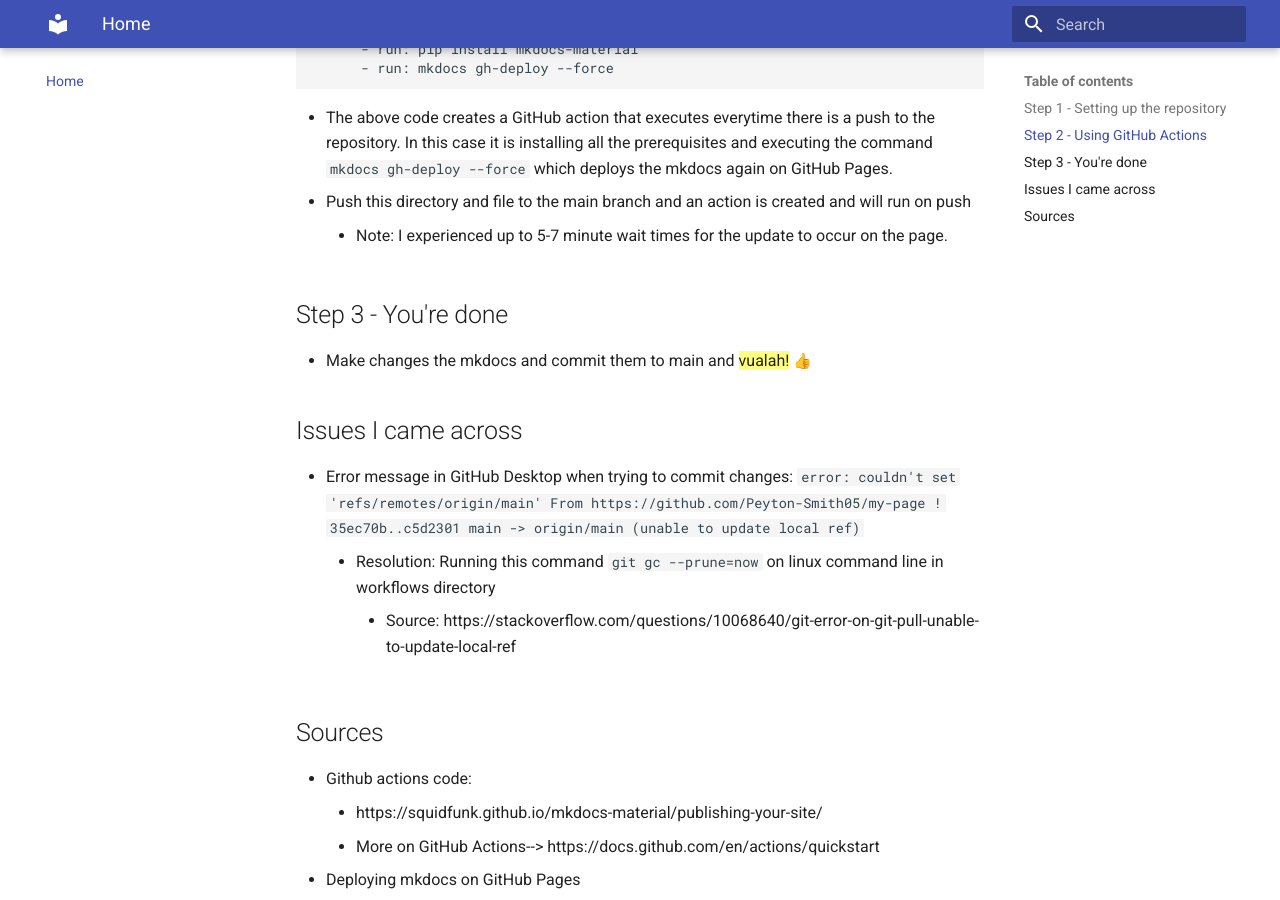
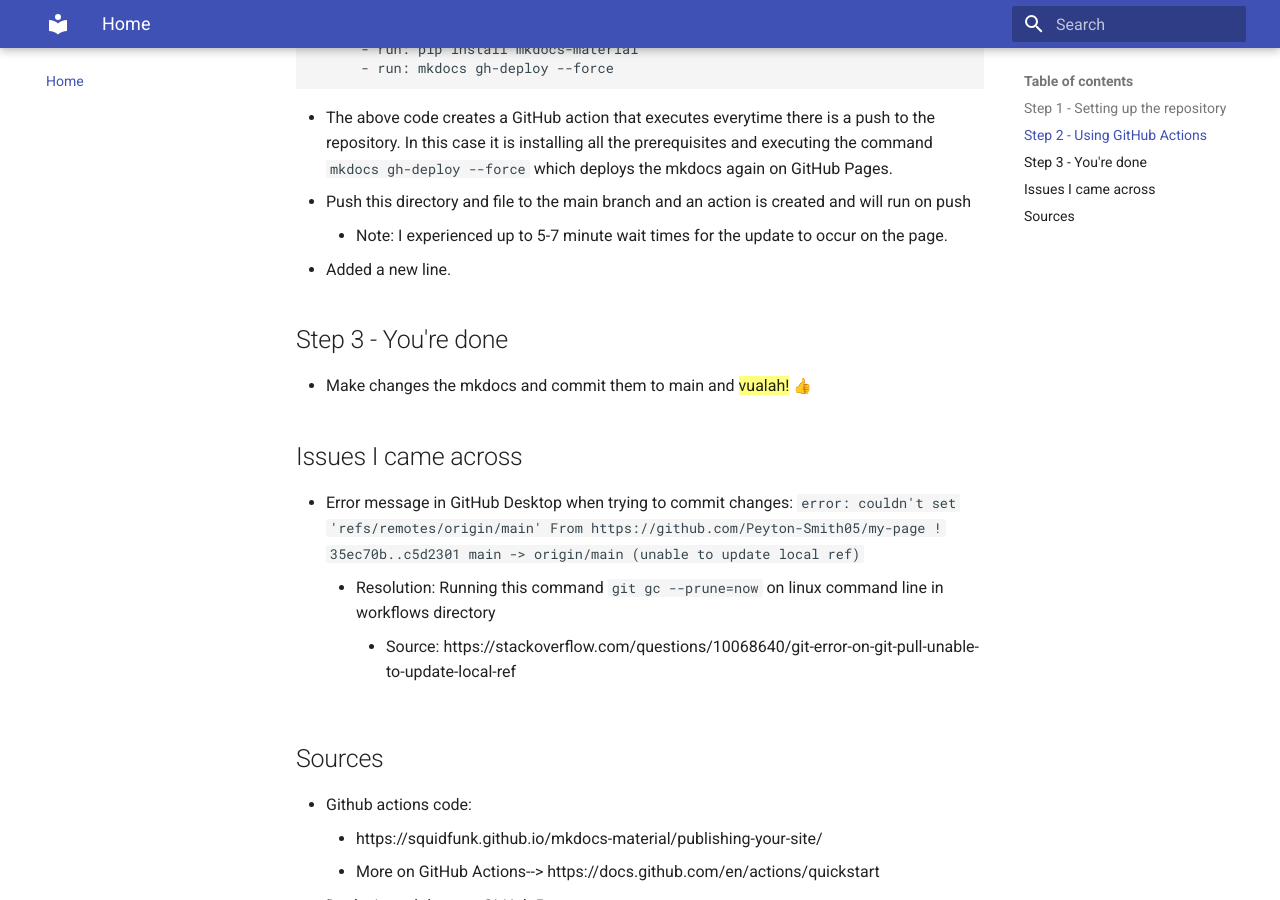
Before and after one commit to Peyton-Smith05/my-page, an MkDocs documentation site: the page built from docs/index.md, in a window 1280 px wide and 900 px high, scrolled down 808 px. Built offline with MkDocs 1.6.1 and Material for MkDocs 9.7.7, drawn with Linux system fonts in a browser that asks for light colours; emoji names are drawn with the system emoji font.

Commit message:
Update index.md

````diff
--- a/docs/index.md
+++ b/docs/index.md
@@ -30,6 +30,7 @@
 * The above code creates a GitHub action that executes everytime there is a push to the repository. In this case it is installing all the prerequisites and executing the command ```mkdocs gh-deploy --force``` which deploys the mkdocs again on GitHub Pages.
 * Push this directory and file to the main branch and an action is created and will run on push
     * Note: I experienced up to 5-7 minute wait times for the update to occur on the page.
+* Added a new line.
 
 ## Step 3 - You're done
 * Make changes the mkdocs and commit them to main and {==vualah!==} :thumbsup:
````
